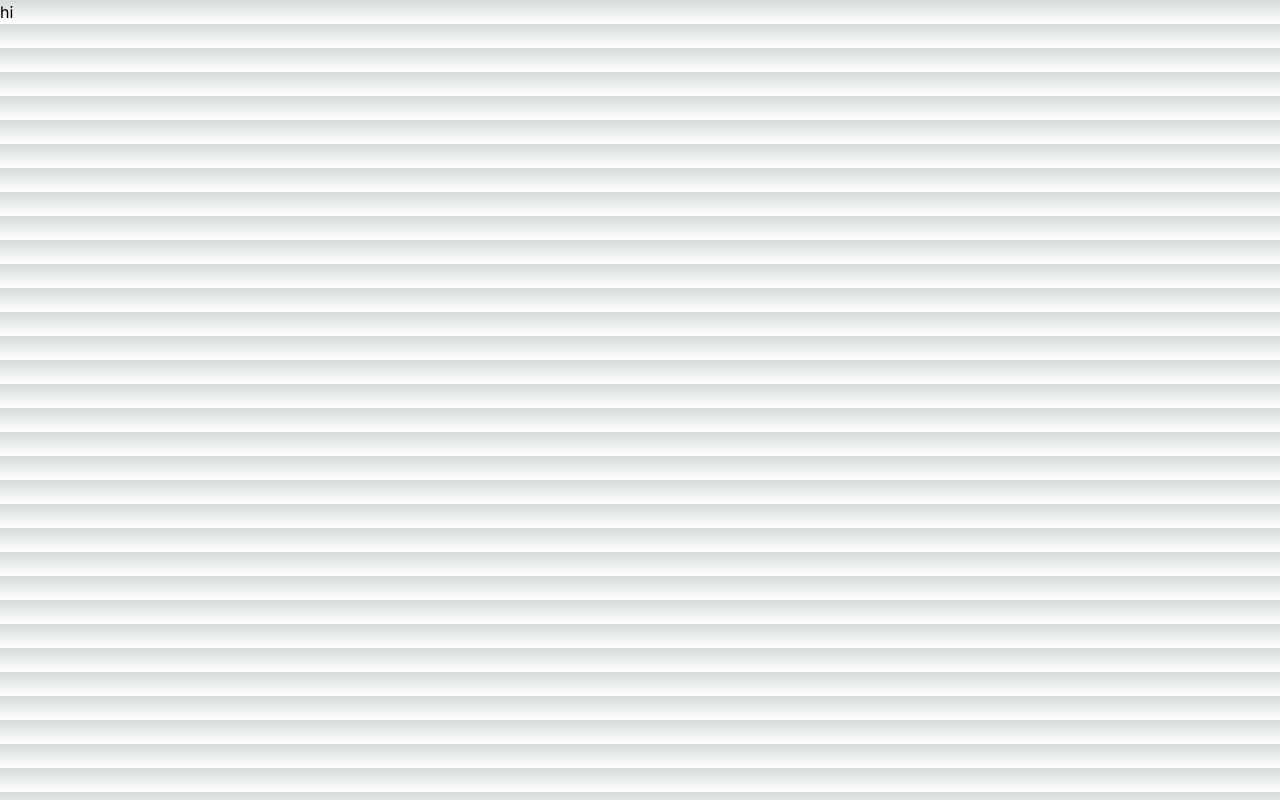
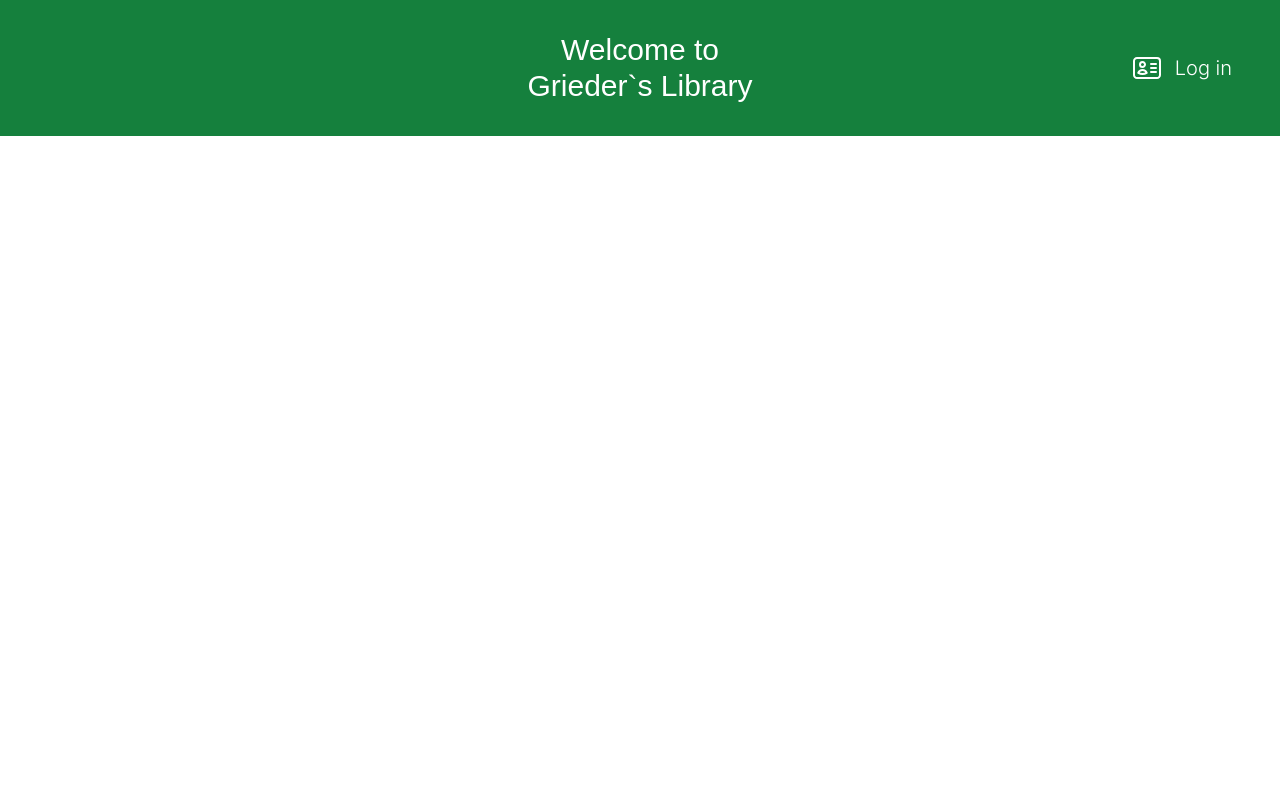
Before and after one commit to IgorGrieder/Library, a Next.js app in the folder library/: page / in a window 1280 px wide. Built offline with nearby package versions, Linux system fonts and the light colour scheme.

Commit message:
Making the SignIn logic and login area

```diff
--- a/library/src/app/globals.css
+++ b/library/src/app/globals.css
@@ -1,7 +1,7 @@
 @tailwind base;
 @tailwind components;
 @tailwind utilities;
-
+@import url('https://fonts.googleapis.com/css2?family=Barlow:ital,wght@0,100;0,200;0,300;0,400;0,500;0,600;0,700;0,800;0,900;1,100;1,200;1,300;1,400;1,500;1,600;1,700;1,800;1,900&display=swap');
 :root {
   --foreground-rgb: 0, 0, 0;
   --background-start-rgb: 214, 219, 220;
--- a/library/src/app/page.tsx
+++ b/library/src/app/page.tsx
@@ -1,16 +1,12 @@
-'use client';
+import Header from '@/components/header';
+import UserContext from '@/context/userContext';
 
 export default function Home() {
-  let k = null;
-  const handleButtonCLick = async () => {
-    let jayk = await fetch('http://localhost:8080/books');
-    k = await jayk.json();
-    console.log(k);
-  };
-
   return (
-    <div>
-      <button onClick={handleButtonCLick}>hi</button>
+    <div className="min-h-screen bg-white">
+      <UserContext>
+        <Header></Header>
+      </UserContext>
     </div>
   );
 }
--- /dev/null
+++ b/library/src/app/signIn/page.tsx
@@ -0,0 +1,7 @@
+const SignIn = () => {
+  return (
+    <div className="text-white bg-black min-h-screen">Pagina de login</div>
+  );
+};
+
+export default SignIn;
--- /dev/null
+++ b/library/src/components/header.tsx
@@ -0,0 +1,46 @@
+'use client';
+import { userCtx } from '@/context/userContext';
+import { useRouter } from 'next/navigation';
+import { useContext } from 'react';
+
+const Header = () => {
+  const userContext = useContext(userCtx); // Getting the context
+  const isLogged = userContext?.user.name !== null ? true : false; // Variable to determine if the user is logged or not to the Front end
+  const router = useRouter(); // Instance of router to change the url
+
+  const handleClickSignIn = () => {
+    router.push('/signIn');
+  };
+
+  return (
+    <div className="bg-green-700 text-white flex items-center px-10 py-8 justify-center">
+      <h1 className="text-center font-Barlow text-3xl">
+        Welcome to <br /> Grieder`s Library
+      </h1>
+      <button
+        className="flex flex-row items-center absolute right-12 gap-3"
+        onClick={handleClickSignIn}
+      >
+        <svg
+          xmlns="http://www.w3.org/2000/svg"
+          fill="none"
+          viewBox="0 0 24 24"
+          strokeWidth={1.5}
+          stroke="currentColor"
+          className="size-8"
+        >
+          <path
+            strokeLinecap="round"
+            strokeLinejoin="round"
+            d="M15 9h3.75M15 12h3.75M15 15h3.75M4.5 19.5h15a2.25 2.25 0 0 0 2.25-2.25V6.75A2.25 2.25 0 0 0 19.5 4.5h-15a2.25 2.25 0 0 0-2.25 2.25v10.5A2.25 2.25 0 0 0 4.5 19.5Zm6-10.125a1.875 1.875 0 1 1-3.75 0 1.875 1.875 0 0 1 3.75 0Zm1.294 6.336a6.721 6.721 0 0 1-3.17.789 6.721 6.721 0 0 1-3.168-.789 3.376 3.376 0 0 1 6.338 0Z"
+          />
+        </svg>
+        <h1 className="font-light text-xl">
+          {isLogged ? userContext?.user.name : 'Log in'}
+        </h1>
+      </button>
+    </div>
+  );
+};
+
+export default Header;
--- /dev/null
+++ b/library/src/context/userContext.tsx
@@ -0,0 +1,29 @@
+'use client';
+import { User } from '@/types/types';
+import { createContext, ReactNode, useState } from 'react';
+
+type Props = {
+  children: ReactNode;
+};
+
+type ContextUser = {
+  user: User;
+  setUser: React.Dispatch<React.SetStateAction<User>>;
+};
+
+export const userCtx = createContext<ContextUser | undefined>(undefined);
+
+const UserContext = ({ children }: Props) => {
+  const [user, setUser] = useState<User>({
+    // Creating a context to provide current logged on user
+    name: null,
+    age: null,
+    region: null,
+  });
+
+  return (
+    <userCtx.Provider value={{ user, setUser }}>{children}</userCtx.Provider>
+  );
+};
+
+export default UserContext;
--- a/library/src/types/types.ts
+++ b/library/src/types/types.ts
@@ -14,3 +14,9 @@ export type Book = {
   image: string[];
   author: Author;
 };
+
+export type User = {
+  name: string | null;
+  region: string | null;
+  age: Number | null;
+};
--- a/library/tailwind.config.ts
+++ b/library/tailwind.config.ts
@@ -1,17 +1,20 @@
-import type { Config } from "tailwindcss";
+import type { Config } from 'tailwindcss';
 
 const config: Config = {
   content: [
-    "./src/pages/**/*.{js,ts,jsx,tsx,mdx}",
-    "./src/components/**/*.{js,ts,jsx,tsx,mdx}",
-    "./src/app/**/*.{js,ts,jsx,tsx,mdx}",
+    './src/pages/**/*.{js,ts,jsx,tsx,mdx}',
+    './src/components/**/*.{js,ts,jsx,tsx,mdx}',
+    './src/app/**/*.{js,ts,jsx,tsx,mdx}',
   ],
   theme: {
     extend: {
+      fontFamily: {
+        Barlow: ['Barlow', 'sans-serif'],
+      },
       backgroundImage: {
-        "gradient-radial": "radial-gradient(var(--tw-gradient-stops))",
-        "gradient-conic":
-          "conic-gradient(from 180deg at 50% 50%, var(--tw-gradient-stops))",
+        'gradient-radial': 'radial-gradient(var(--tw-gradient-stops))',
+        'gradient-conic':
+          'conic-gradient(from 180deg at 50% 50%, var(--tw-gradient-stops))',
       },
     },
   },
```
